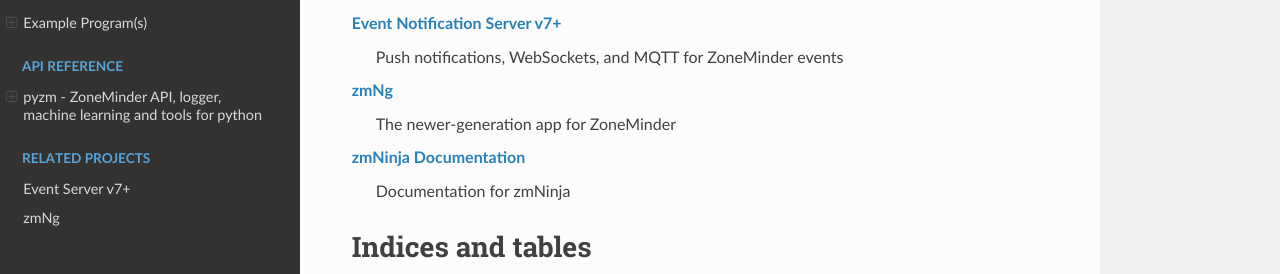
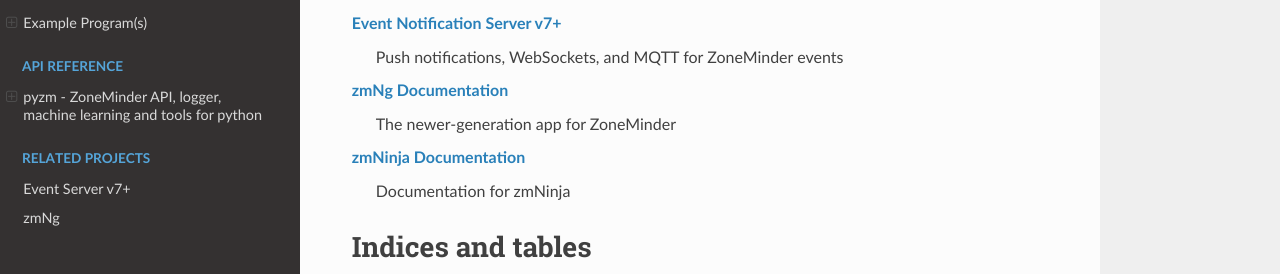
Before and after one commit to ZoneMinder/pyzm, a Sphinx documentation site: the page built from docs/index.rst, in a window 1280 px wide and 900 px high, scrolled down 2746 px. Shown: the part 350-624 px from the top of the window. Built offline with Sphinx 7.4.7 and the Read the Docs theme 3.1.0, drawn with Linux system fonts in a browser that asks for light colours.

Commit message:
docs: link zmNg to ReadTheDocs instead of GitHub
Co-Authored-By: Claude Opus 4.6 <noreply@anthropic.com>

```diff
--- a/docs/index.rst
+++ b/docs/index.rst
@@ -83,7 +83,7 @@ Quick example
    :caption: Related Projects
 
    Event Server v7+ <https://zmeventnotificationv7.readthedocs.io/en/latest/>
-   zmNg <https://github.com/pliablepixels/zmNg>
+   zmNg <https://zmng.readthedocs.io/>
 
 
 Related Projects
@@ -91,7 +91,7 @@ Related Projects
 
 `Event Notification Server v7+ <https://zmeventnotificationv7.readthedocs.io/en/latest/>`__
         Push notifications, WebSockets, and MQTT for ZoneMinder events
-`zmNg <https://github.com/pliablepixels/zmNg>`__
+`zmNg Documentation <https://zmng.readthedocs.io/>`__
         The newer-generation app for ZoneMinder
 `zmNinja Documentation <https://zmninja.readthedocs.io/en/latest/index.html>`__
         Documentation for zmNinja
```
